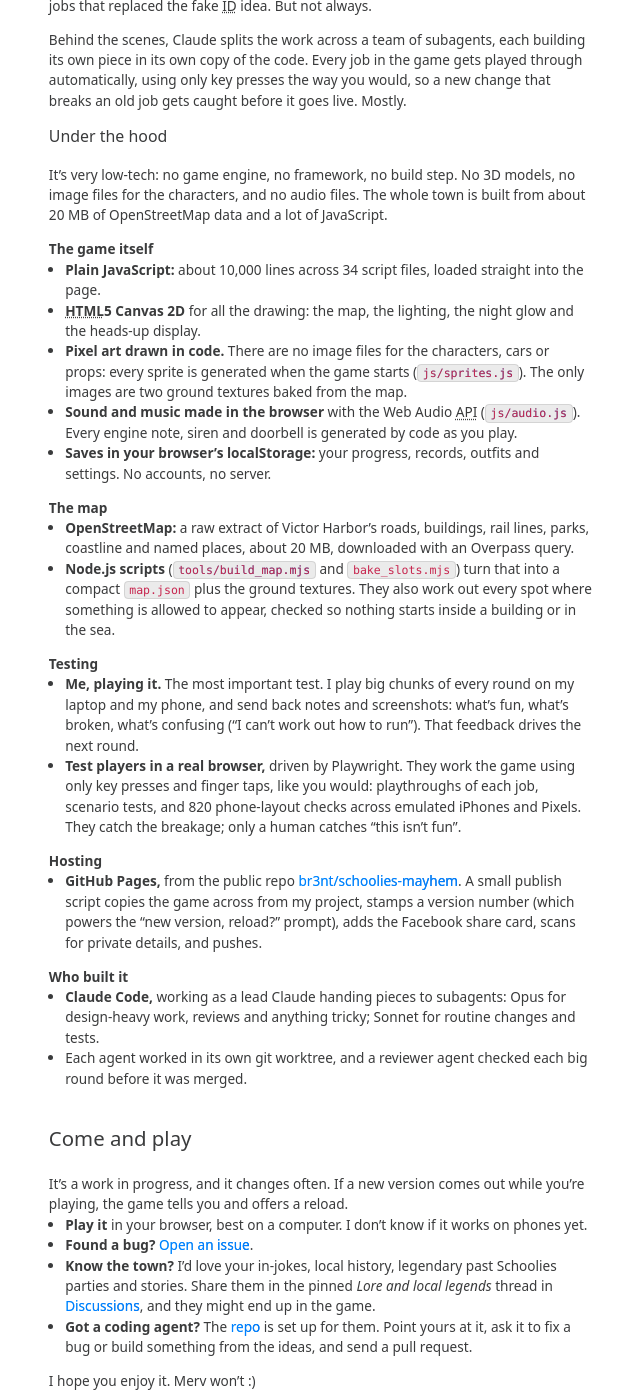
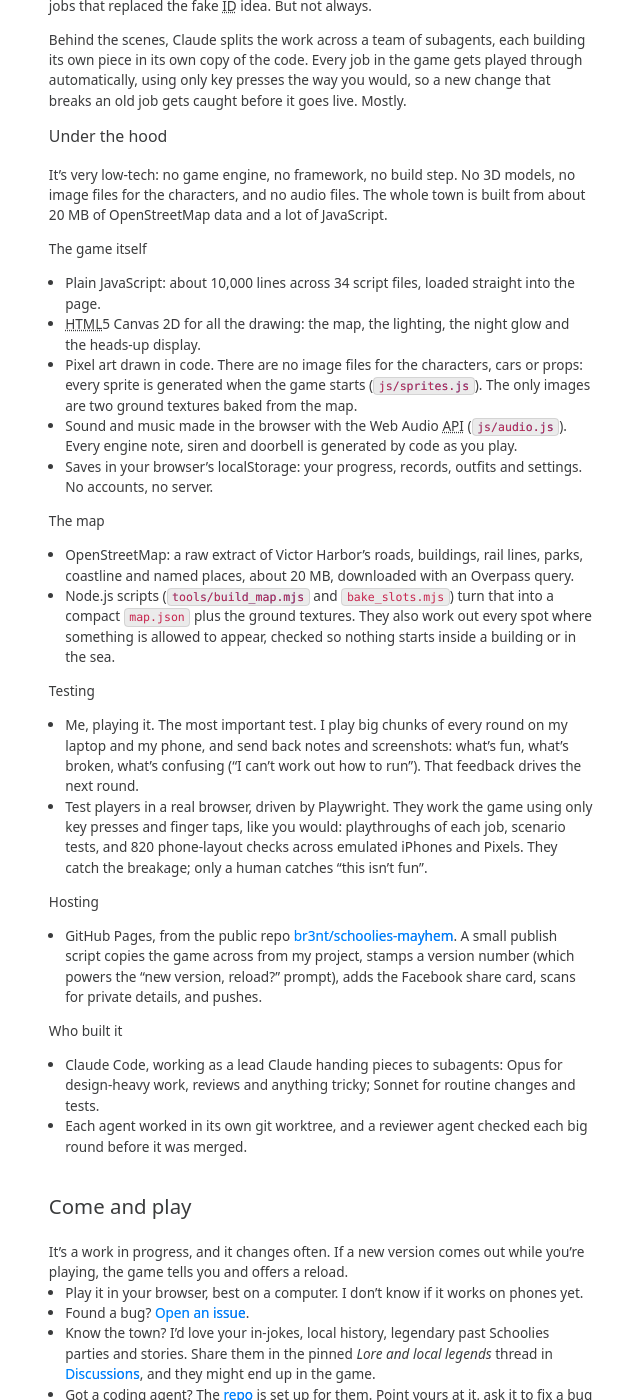
Before and after one commit to br3nt/br3nt.github.io, a Jekyll site: the page built from _posts/2026-11-22-schoolies-mayhem.md, in a window 1280 px wide and 1400 px high, scrolled down 6190 px. Shown: the whole window, without its empty margins (319-959 px from the left). Built offline with Jekyll 4.4.1, drawn with Linux system fonts in a browser that asks for light colours; part of the change alters nothing that is shown; some of the changed text lies outside the part shown.

Commit message:
Schoolies Mayhem post: no bold; group labels become headings
Co-Authored-By: Claude Opus 5.5 <noreply@anthropic.com>

```diff
--- a/_posts/2026-11-22-schoolies-mayhem.md
+++ b/_posts/2026-11-22-schoolies-mayhem.md
@@ -81,9 +81,9 @@ The town cycles through day, dusk and night, with street lights, headlights and
 
 You pick a side:
 
-- **Jaz, the schoolie.** Ding-dong-ditch the town, borrow the horse tram, ride the Cockle Train and become a Schoolies legend.
-- **Merv, the gopher grump.** 81 years young, one mobility scooter, zero patience. Delivers strongly worded letters, shuts down backyard doofs, and parks a B-double where it hurts.
-- **Constable Kev.** Senior constable at the little Victor Harbor station. Pulls over gophers holding up traffic, chases ding-dong-ditchers down on foot, stops hoons. He gets a siren, spikes, backup and cuffs.
+- Jaz, the schoolie. Ding-dong-ditch the town, borrow the horse tram, ride the Cockle Train and become a Schoolies legend.
+- Merv, the gopher grump. 81 years young, one mobility scooter, zero patience. Delivers strongly worded letters, shuts down backyard doofs, and parks a B-double where it hurts.
+- Constable Kev. Senior constable at the little Victor Harbor station. Pulls over gophers holding up traffic, chases ding-dong-ditchers down on foot, stops hoons. He gets a siren, spikes, backup and cuffs.
 
 <figure class="sm-fig">
 <img class="sm-shot" src="/assets/images/schoolies-mayhem/pick-your-player.png" alt="The Pick Your Player screen: three cards side by side for Jaz the schoolie, Merv the gopher grump and Constable Kev, each with a pixel sprite, a short bio, how they play and their three nights of jobs">
@@ -177,41 +177,41 @@ Behind the scenes, Claude splits the work across a team of subagents, each build
 
 It's very low-tech: no game engine, no framework, no build step. No 3D models, no image files for the characters, and no audio files. The whole town is built from about 20 MB of OpenStreetMap data and a lot of JavaScript.
 
-**The game itself**
+#### The game itself
 
-- **Plain JavaScript:** about 10,000 lines across 34 script files, loaded straight into the page.
-- **<abbr title="HyperText Markup Language">HTML</abbr>5 Canvas 2D** for all the drawing: the map, the lighting, the night glow and the heads-up display.
-- **Pixel art drawn in code.** There are no image files for the characters, cars or props: every sprite is generated when the game starts ([`js/sprites.js`](https://github.com/br3nt/schoolies-mayhem/blob/main/js/sprites.js)). The only images are two ground textures baked from the map.
-- **Sound and music made in the browser** with the Web Audio <abbr title="application programming interface">API</abbr> ([`js/audio.js`](https://github.com/br3nt/schoolies-mayhem/blob/main/js/audio.js)). Every engine note, siren and doorbell is generated by code as you play.
-- **Saves in your browser's localStorage:** your progress, records, outfits and settings. No accounts, no server.
+- Plain JavaScript: about 10,000 lines across 34 script files, loaded straight into the page.
+- <abbr title="HyperText Markup Language">HTML</abbr>5 Canvas 2D for all the drawing: the map, the lighting, the night glow and the heads-up display.
+- Pixel art drawn in code. There are no image files for the characters, cars or props: every sprite is generated when the game starts ([`js/sprites.js`](https://github.com/br3nt/schoolies-mayhem/blob/main/js/sprites.js)). The only images are two ground textures baked from the map.
+- Sound and music made in the browser with the Web Audio <abbr title="application programming interface">API</abbr> ([`js/audio.js`](https://github.com/br3nt/schoolies-mayhem/blob/main/js/audio.js)). Every engine note, siren and doorbell is generated by code as you play.
+- Saves in your browser's localStorage: your progress, records, outfits and settings. No accounts, no server.
 
-**The map**
+#### The map
 
-- **OpenStreetMap:** a raw extract of Victor Harbor's roads, buildings, rail lines, parks, coastline and named places, about 20 MB, downloaded with an Overpass query.
-- **Node.js scripts** ([`tools/build_map.mjs`](https://github.com/br3nt/schoolies-mayhem/blob/main/tools/build_map.mjs) and `bake_slots.mjs`) turn that into a compact `map.json` plus the ground textures. They also work out every spot where something is allowed to appear, checked so nothing starts inside a building or in the sea.
+- OpenStreetMap: a raw extract of Victor Harbor's roads, buildings, rail lines, parks, coastline and named places, about 20 MB, downloaded with an Overpass query.
+- Node.js scripts ([`tools/build_map.mjs`](https://github.com/br3nt/schoolies-mayhem/blob/main/tools/build_map.mjs) and `bake_slots.mjs`) turn that into a compact `map.json` plus the ground textures. They also work out every spot where something is allowed to appear, checked so nothing starts inside a building or in the sea.
 
-**Testing**
+#### Testing
 
-- **Me, playing it.** The most important test. I play big chunks of every round on my laptop and my phone, and send back notes and screenshots: what's fun, what's broken, what's confusing ("I can't work out how to run"). That feedback drives the next round.
-- **Test players in a real browser,** driven by Playwright. They work the game using only key presses and finger taps, like you would: playthroughs of each job, scenario tests, and 820 phone-layout checks across emulated iPhones and Pixels. They catch the breakage; only a human catches "this isn't fun".
+- Me, playing it. The most important test. I play big chunks of every round on my laptop and my phone, and send back notes and screenshots: what's fun, what's broken, what's confusing ("I can't work out how to run"). That feedback drives the next round.
+- Test players in a real browser, driven by Playwright. They work the game using only key presses and finger taps, like you would: playthroughs of each job, scenario tests, and 820 phone-layout checks across emulated iPhones and Pixels. They catch the breakage; only a human catches "this isn't fun".
 
-**Hosting**
+#### Hosting
 
-- **GitHub Pages,** from the public repo [br3nt/schoolies-mayhem](https://github.com/br3nt/schoolies-mayhem). A small publish script copies the game across from my project, stamps a version number (which powers the "new version, reload?" prompt), adds the Facebook share card, scans for private details, and pushes.
+- GitHub Pages, from the public repo [br3nt/schoolies-mayhem](https://github.com/br3nt/schoolies-mayhem). A small publish script copies the game across from my project, stamps a version number (which powers the "new version, reload?" prompt), adds the Facebook share card, scans for private details, and pushes.
 
-**Who built it**
+#### Who built it
 
-- **Claude Code,** working as a lead Claude handing pieces to subagents: Opus for design-heavy work, reviews and anything tricky; Sonnet for routine changes and tests.
+- Claude Code, working as a lead Claude handing pieces to subagents: Opus for design-heavy work, reviews and anything tricky; Sonnet for routine changes and tests.
 - Each agent worked in its own git worktree, and a reviewer agent checked each big round before it was merged.
 
 ## Come and play
 
 It's a work in progress, and it changes often. If a new version comes out while you're playing, the game tells you and offers a reload.
 
-- **Play it** in your browser, best on a computer. I don't know if it works on phones yet.
-- **Found a bug?** [Open an issue](https://github.com/br3nt/schoolies-mayhem/issues).
-- **Know the town?** I'd love your in-jokes, local history, legendary past Schoolies parties and stories. Share them in the pinned *Lore and local legends* thread in [Discussions](https://github.com/br3nt/schoolies-mayhem/discussions), and they might end up in the game.
-- **Got a coding agent?** The [repo](https://github.com/br3nt/schoolies-mayhem) is set up for them. Point yours at it, ask it to fix a bug or build something from the ideas, and send a pull request.
+- Play it in your browser, best on a computer. I don't know if it works on phones yet.
+- Found a bug? [Open an issue](https://github.com/br3nt/schoolies-mayhem/issues).
+- Know the town? I'd love your in-jokes, local history, legendary past Schoolies parties and stories. Share them in the pinned *Lore and local legends* thread in [Discussions](https://github.com/br3nt/schoolies-mayhem/discussions), and they might end up in the game.
+- Got a coding agent? The [repo](https://github.com/br3nt/schoolies-mayhem) is set up for them. Point yours at it, ask it to fix a bug or build something from the ideas, and send a pull request.
 
 I hope you enjoy it. Merv won't :)
 
```
